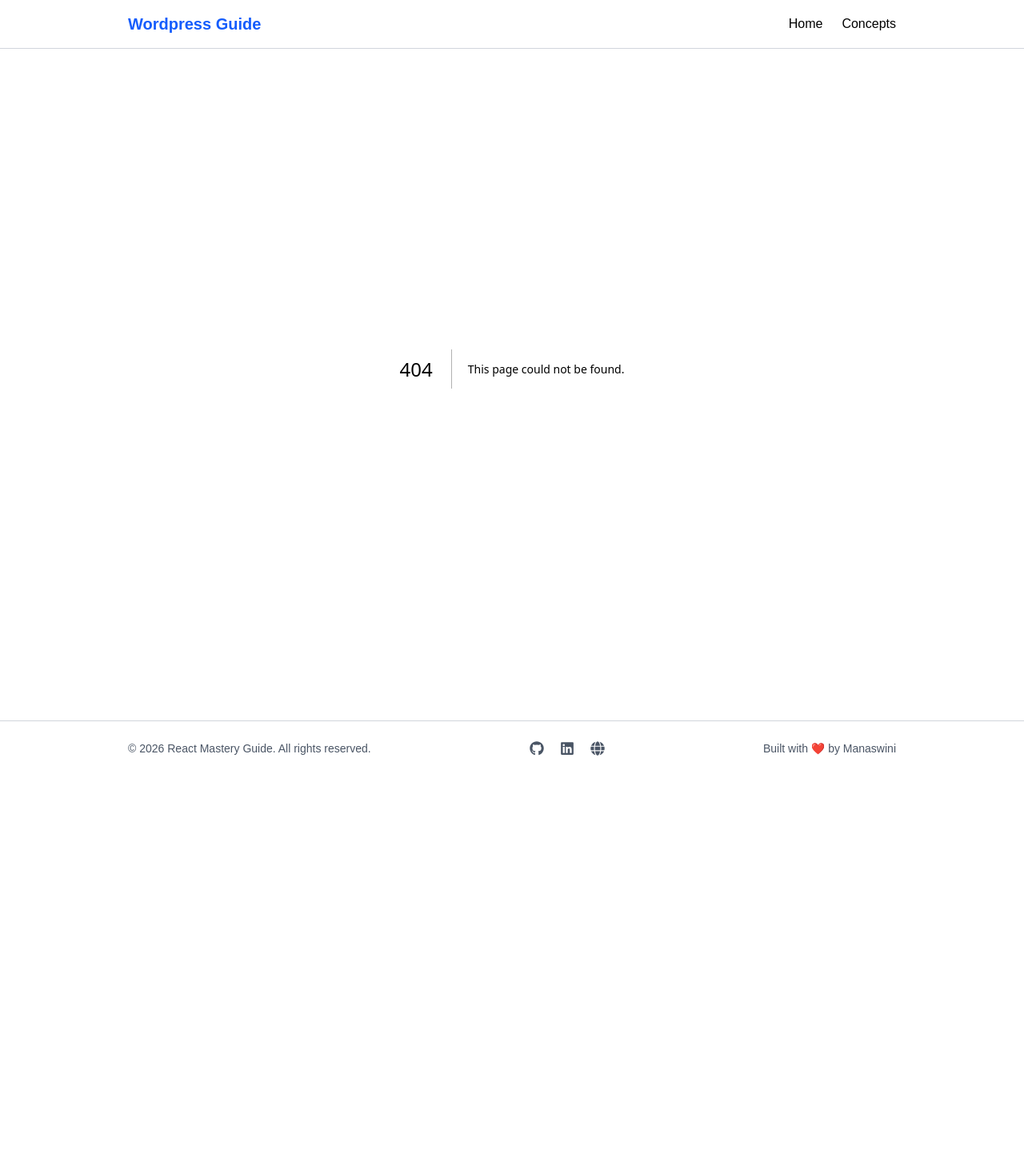
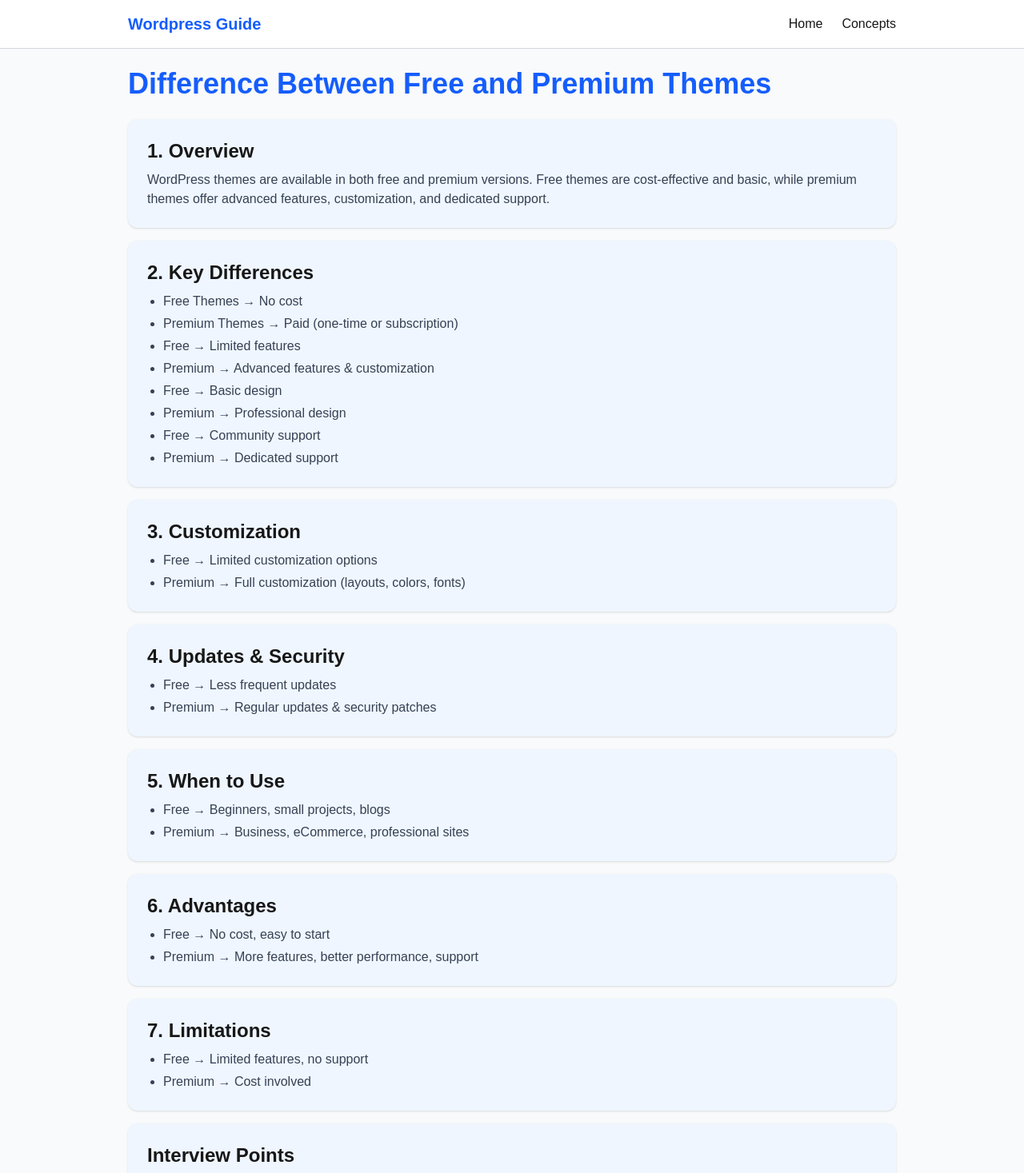
Before and after one commit to Monisasmal/WordPress-Concepts, a Next.js app: page /concepts/FreeVsPremiumThemes in a window 1280 px wide. Before the commit this address had no page. Shown: the top 1467 px of the page at 80% size. Before the commit the page ends 970 px from the top, so only its background shows below. Built offline with nearby package versions, Linux system fonts and the light colour scheme.

Commit message:
first commit

```diff
--- /dev/null
+++ b/src/app/concepts/FreeVsPremiumThemes/page.tsx
@@ -0,0 +1,117 @@
+export default function FreeVsPremiumThemes() {
+  return (
+    <div className="bg-gray-50 min-h-screen">
+
+      {/* Container */}
+      <div className="w-full max-w-5xl mx-auto px-4 sm:px-6 lg:px-8 py-6">
+
+        {/* Header */}
+        <h1 className="text-2xl sm:text-3xl md:text-4xl font-bold text-blue-600 mb-6">
+          Difference Between Free and Premium Themes
+        </h1>
+
+        {/* Card Wrapper */}
+        <div className="space-y-4">
+
+          {/* Overview */}
+          <section className="bg-blue-50 shadow-sm rounded-xl p-4 sm:p-6">
+            <h2 className="text-lg sm:text-xl md:text-2xl font-semibold mb-2">
+              1. Overview
+            </h2>
+            <p className="text-sm sm:text-base text-gray-700">
+              WordPress themes are available in both free and premium versions.
+              Free themes are cost-effective and basic, while premium themes offer
+              advanced features, customization, and dedicated support.
+            </p>
+          </section>
+
+          {/* Key Differences */}
+          <section className="bg-blue-50 shadow-sm rounded-xl p-4 sm:p-6">
+            <h2 className="text-lg sm:text-xl md:text-2xl font-semibold mb-2">
+              2. Key Differences
+            </h2>
+            <ul className="list-disc ml-5 text-sm sm:text-base text-gray-700 space-y-1">
+              <li>Free Themes → No cost</li>
+              <li>Premium Themes → Paid (one-time or subscription)</li>
+              <li>Free → Limited features</li>
+              <li>Premium → Advanced features & customization</li>
+              <li>Free → Basic design</li>
+              <li>Premium → Professional design</li>
+              <li>Free → Community support</li>
+              <li>Premium → Dedicated support</li>
+            </ul>
+          </section>
+
+          {/* Customization */}
+          <section className="bg-blue-50 shadow-sm rounded-xl p-4 sm:p-6">
+            <h2 className="text-lg sm:text-xl md:text-2xl font-semibold mb-2">
+              3. Customization
+            </h2>
+            <ul className="list-disc ml-5 text-sm sm:text-base text-gray-700 space-y-1">
+              <li>Free → Limited customization options</li>
+              <li>Premium → Full customization (layouts, colors, fonts)</li>
+            </ul>
+          </section>
+
+          {/* Updates */}
+          <section className="bg-blue-50 shadow-sm rounded-xl p-4 sm:p-6">
+            <h2 className="text-lg sm:text-xl md:text-2xl font-semibold mb-2">
+              4. Updates & Security
+            </h2>
+            <ul className="list-disc ml-5 text-sm sm:text-base text-gray-700 space-y-1">
+              <li>Free → Less frequent updates</li>
+              <li>Premium → Regular updates & security patches</li>
+            </ul>
+          </section>
+
+          {/* Use Cases */}
+          <section className="bg-blue-50 shadow-sm rounded-xl p-4 sm:p-6">
+            <h2 className="text-lg sm:text-xl md:text-2xl font-semibold mb-2">
+              5. When to Use
+            </h2>
+            <ul className="list-disc ml-5 text-sm sm:text-base text-gray-700 space-y-1">
+              <li>Free → Beginners, small projects, blogs</li>
+              <li>Premium → Business, eCommerce, professional sites</li>
+            </ul>
+          </section>
+
+          {/* Pros */}
+          <section className="bg-blue-50 shadow-sm rounded-xl p-4 sm:p-6">
+            <h2 className="text-lg sm:text-xl md:text-2xl font-semibold mb-2">
+              6. Advantages
+            </h2>
+            <ul className="list-disc ml-5 text-sm sm:text-base text-gray-700 space-y-1">
+              <li>Free → No cost, easy to start</li>
+              <li>Premium → More features, better performance, support</li>
+            </ul>
+          </section>
+
+          {/* Cons */}
+          <section className="bg-blue-50 shadow-sm rounded-xl p-4 sm:p-6">
+            <h2 className="text-lg sm:text-xl md:text-2xl font-semibold mb-2">
+              7. Limitations
+            </h2>
+            <ul className="list-disc ml-5 text-sm sm:text-base text-gray-700 space-y-1">
+              <li>Free → Limited features, no support</li>
+              <li>Premium → Cost involved</li>
+            </ul>
+          </section>
+
+          {/* Interview */}
+          <section className="bg-blue-50 shadow-sm rounded-xl p-4 sm:p-6">
+            <h2 className="text-lg sm:text-xl md:text-2xl font-semibold mb-2">
+              Interview Points
+            </h2>
+            <ul className="list-disc ml-5 text-sm sm:text-base text-gray-900 space-y-1">
+              <li>Free = basic, no cost</li>
+              <li>Premium = advanced, paid</li>
+              <li>Premium offers support & customization</li>
+              <li>Choose based on project needs</li>
+            </ul>
+          </section>
+
+        </div>
+      </div>
+    </div>
+  );
+}
--- a/src/app/concepts/page.tsx
+++ b/src/app/concepts/page.tsx
@@ -18,6 +18,7 @@ const concept = [
      {name: "What is a Slug in WordPress?", path:"/concepts/SlugInWordPress"},
      {name: "What is a Theme in WordPress ?", path:"/concepts/WordPressTheme"},
      {name: "How to Install and Activate a Theme in WordPress?", path:"/concepts/InstallActivateTheme"},
+     {name: "Difference Between Free and Premium Themes?", path:"/concepts/FreeVsPremiumThemes"},
 ];
 
 export default function Concepts(){
```
